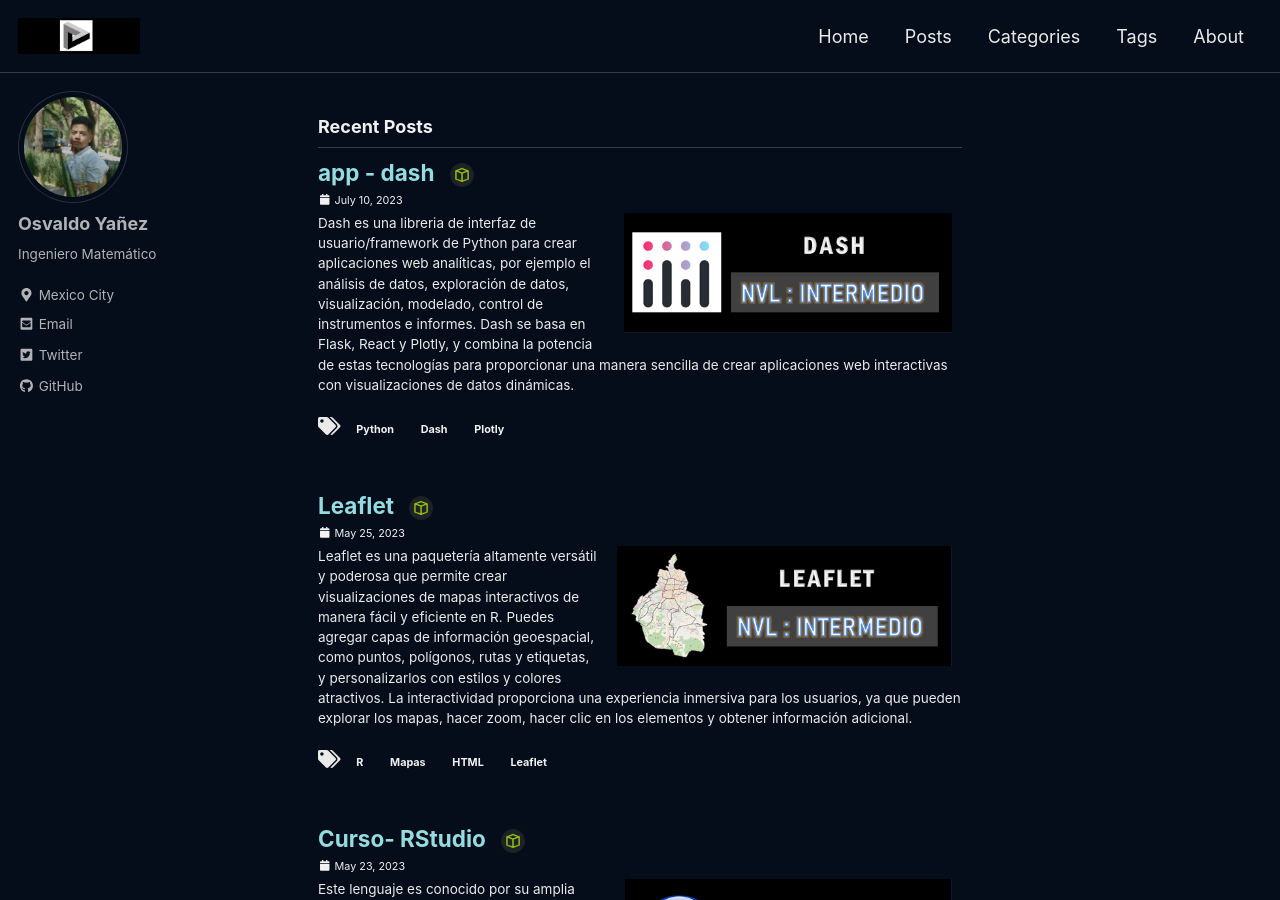
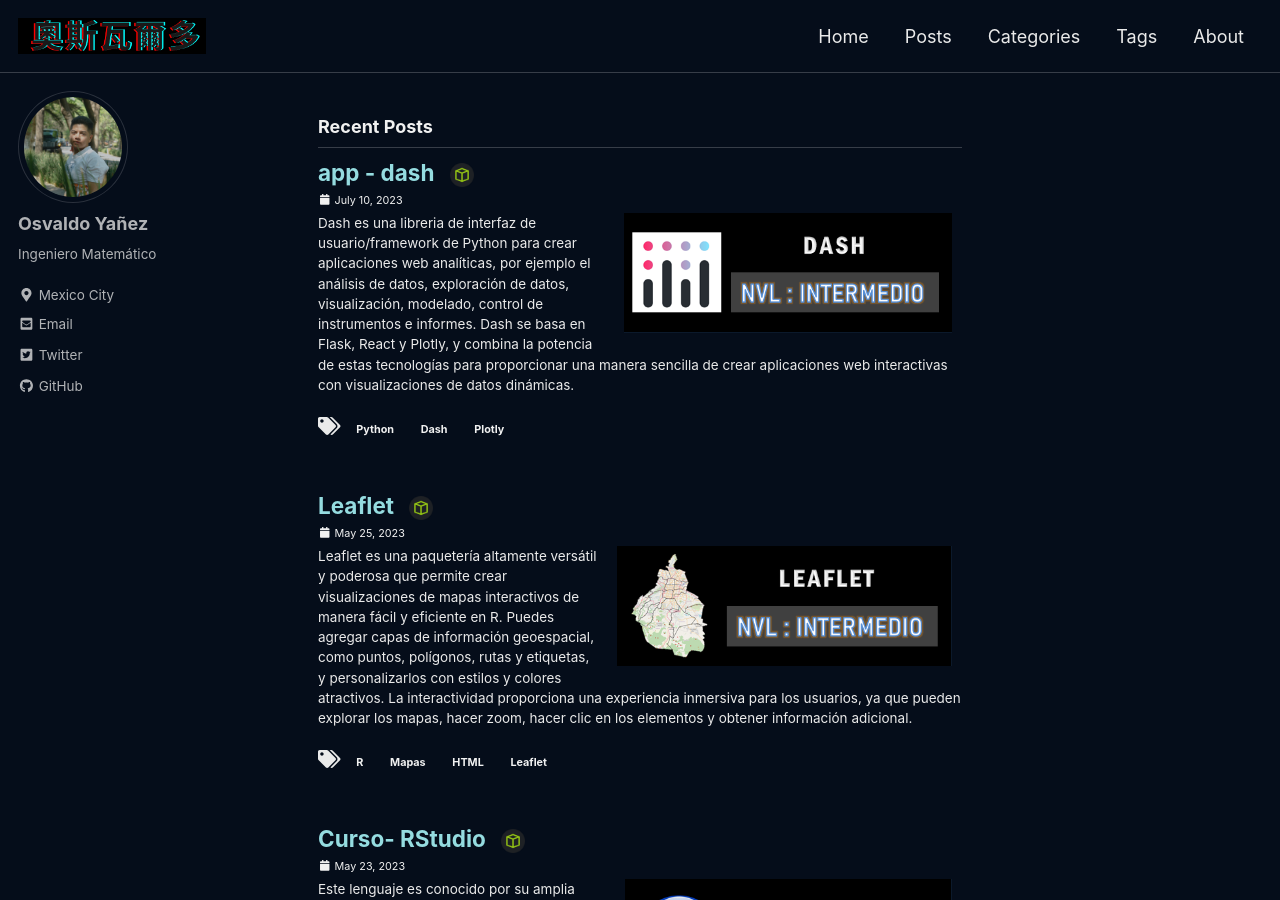
Before and after one commit to OsvaldoYa22/OsvaldoYa22.github.io, a Jekyll site: the page built from index.html, in a window 1280 px wide and 900 px high. Built offline with Jekyll 4.4.1, drawn with Linux system fonts in a browser that asks for light colours; cached includes are drawn as plain includes; a script that is not in the unit is left out; the list of posts is cut into pages by our own code.

Commit message:
Update _config.yml

```diff
--- a/_config.yml
+++ b/_config.yml
@@ -23,7 +23,7 @@ description              : "Posts about security, CTFs and networking"
 url                      : "https://osvaldoya22.io" # the base hostname & protocol for your site e.g. "https://mmistakes.github.io"
 baseurl                  : # the subpath of your site, e.g. "/blog"
 repository               : "slemire/slemire.github.io" # GitHub username/repo-name e.g. "mmistakes/minimal-mistakes"
-logo                     : "/assets/images/Captura07.PNG"
+logo                     : "/assets/images/Captura06.PNG"
 teaser                   : # path of fallback teaser image, e.g. "/assets/images/500x300.png"
 breadcrumbs              : true # true, false (default)
 words_per_minute         : 200
```
